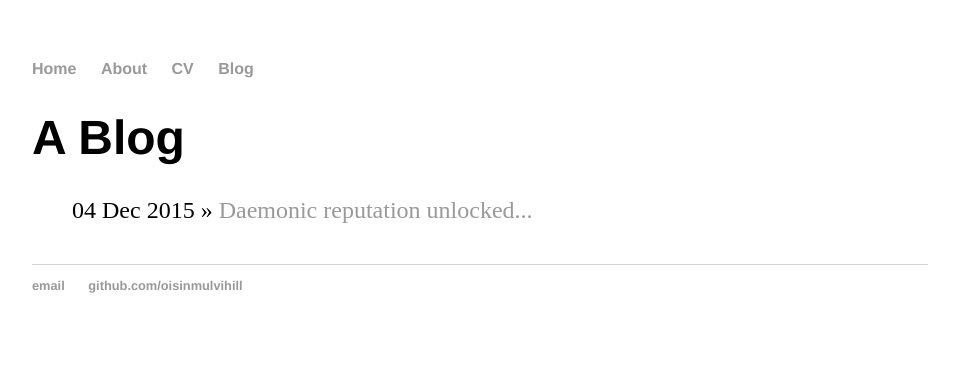
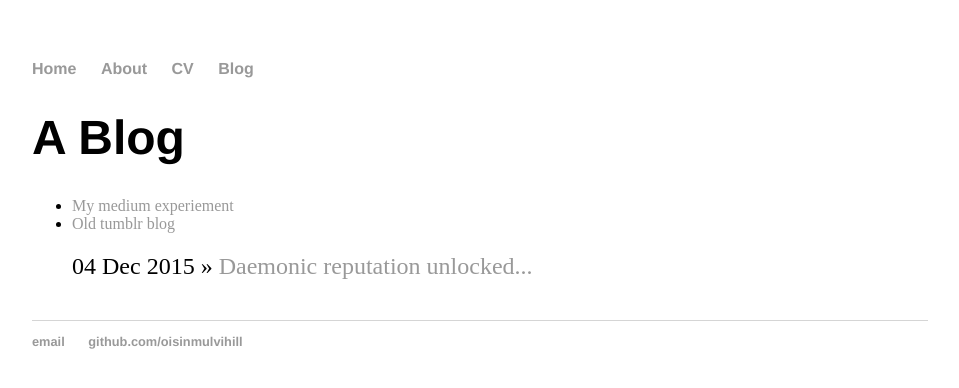
Before and after one commit to oisinmulvihill/oisinmulvihill.github.io, a Jekyll site: the page built from blog/index.html, in a window 1280 px wide. Shown: the top 388 px of the page, without its empty margins (160-1119 px from the left). Built offline with Jekyll 4.4.1, drawn with Linux system fonts in a browser that asks for light colours.

```diff
--- a/blog/index.html
+++ b/blog/index.html
@@ -3,6 +3,10 @@ layout: default
 title: A Blog
 ---
 <h1>{{ page.title }}</h1>
+<ul>
+    <li><a href="https://medium.com/@oisin.mulvihill">My medium experiement</a></li>
+    <li><a href="https://sourceweaver.tumblr.com/">Old tumblr blog</a></li>
+</ul>
 <ul class="posts">
 
     {% for post in site.posts %}
--- a/cv/index.html
+++ b/cv/index.html
@@ -5,6 +5,6 @@ title: Oisin's CV
 <div class="blurb">
 	<h1>Please have a look here</h1>
     <ul>
-        </li><a href="https://docs.google.com/document/d/1dTnWaOQweCaSTBCyJtp0oMjds0ZHmaA7YfnnoEd5pMQ/edit?usp=sharing">CTO </a></li>
+        </li><a href="https://docs.google.com/document/d/1dTnWaOQweCaSTBCyJtp0oMjds0ZHmaA7YfnnoEd5pMQ">CTO </a></li>
     </ul>
 </div>
```
